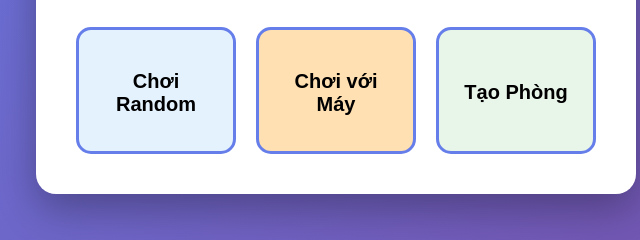
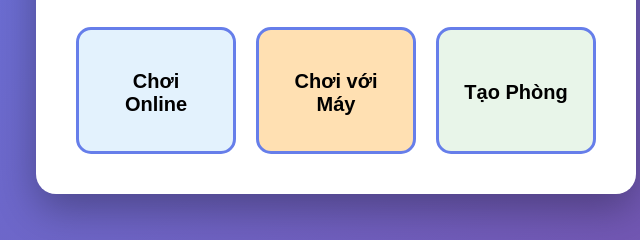
Before and after one commit to s1mpnood/chess-online, a website: page FE/index.html in a window 1280 px wide. Both pictures are taken after a click on the button "Chơi Không Cần Đăng Nhập". Shown: the part 395-635 px from the top of the page, 304-944 px from the left. Drawn offline with nearby package versions, Linux system fonts and the light colour scheme.

Commit message:
Update UI adjustments

```diff
--- a/FE/index.html
+++ b/FE/index.html
@@ -77,7 +77,7 @@
             <p>Chọn chế độ chơi</p>
             <div class="mode-buttons">
                 <button class="mode-btn" onclick="selectMode('local')">
-                    <h3>Chơi Random</h3>
+                    <h3>Chơi Online</h3>
                 </button>
                 <button class="mode-btn" onclick="selectMode('ai')">
                     <h3>Chơi với Máy</h3>
```
